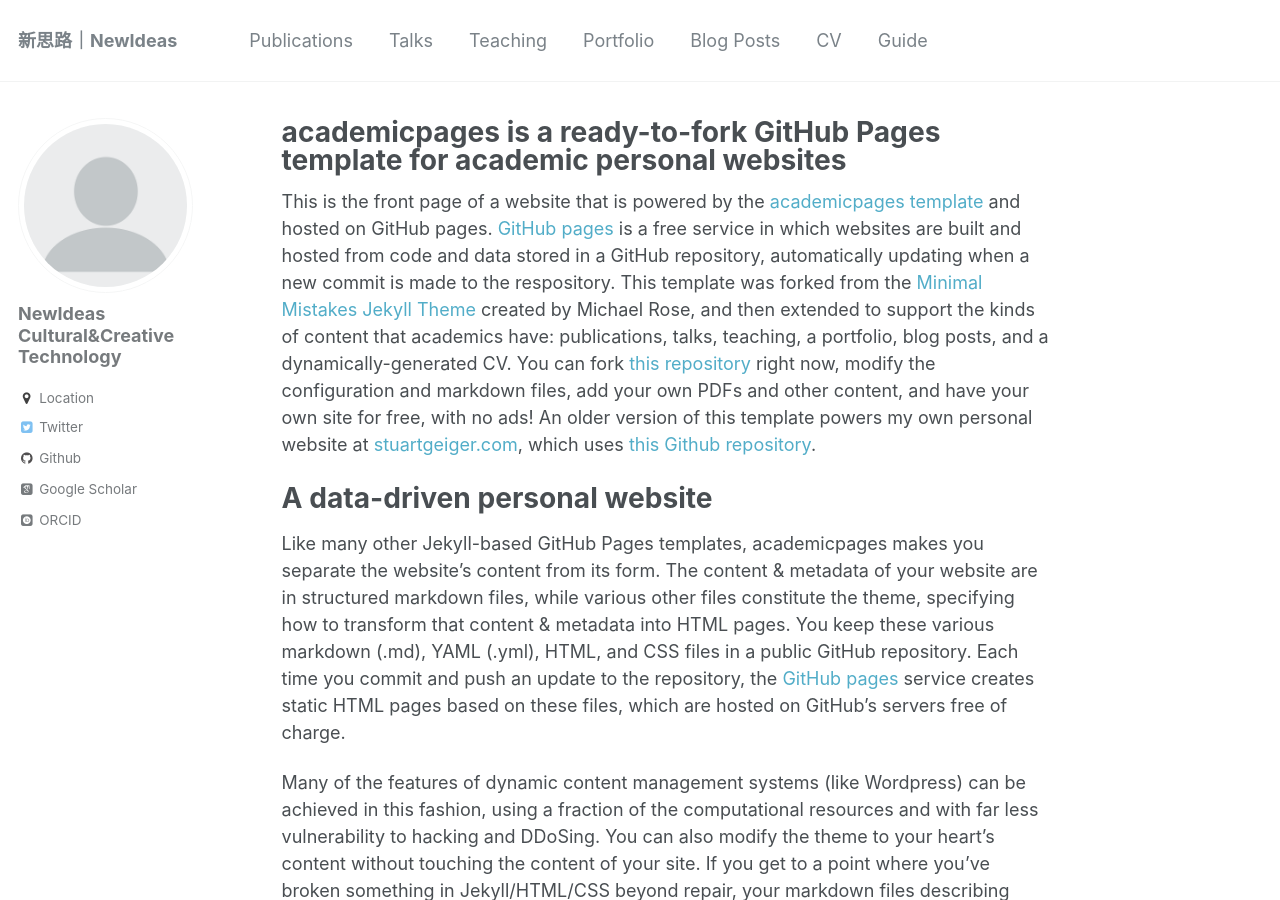
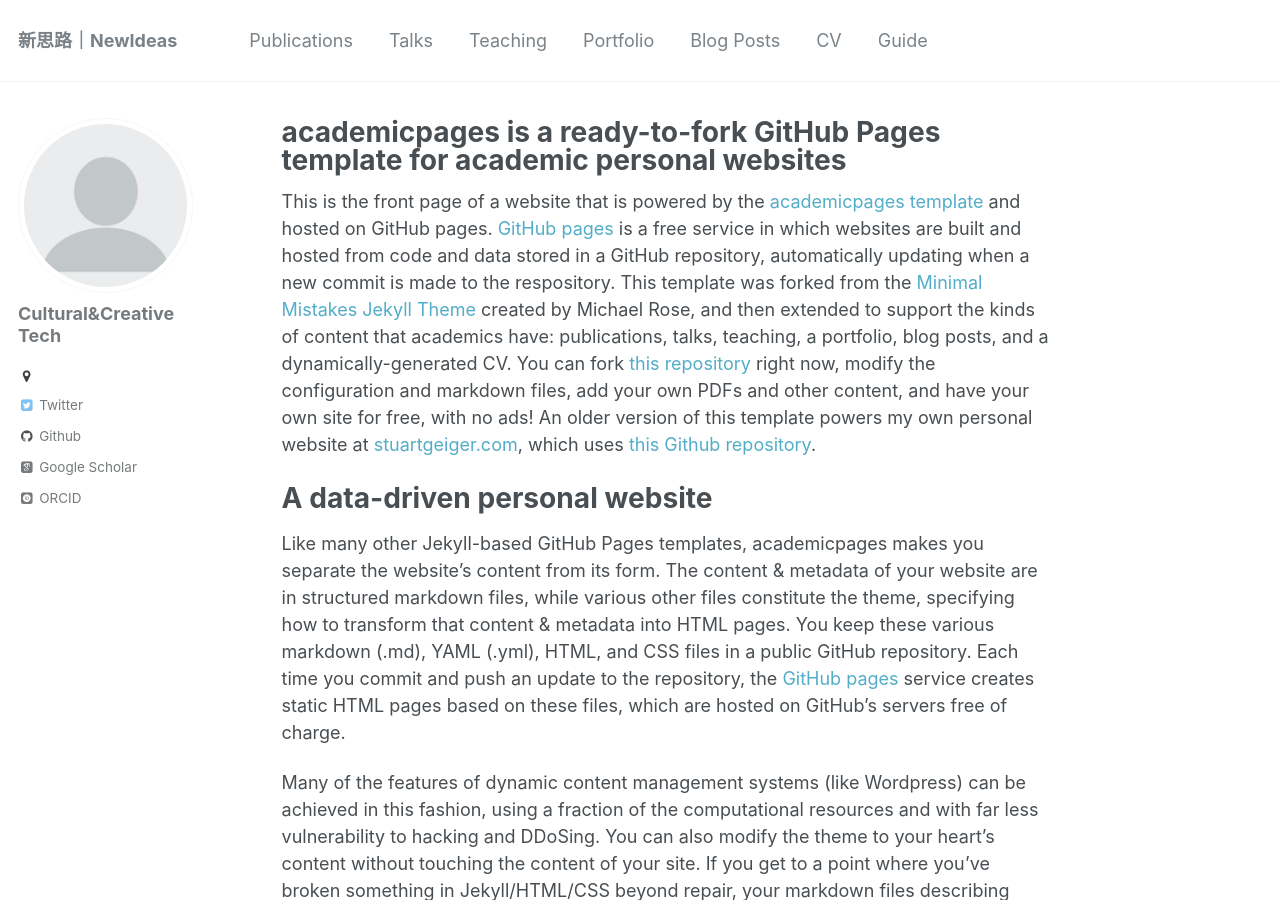
Before and after one commit to ikevin28/newideas8.github.io, a Jekyll site: the page built from _pages/about.md, in a window 1280 px wide and 900 px high. Built offline with Jekyll 4.4.1, drawn with Linux system fonts in a browser that asks for light colours; some web fonts are replaced.

Commit message:
Update _config.yml

```diff
--- a/_config.yml
+++ b/_config.yml
@@ -78,12 +78,12 @@ analytics:
 
 # Site Author
 author:
-  name             : "NewIdeas Cultural&Creative Technology"
+  name             : "Cultural&Creative Tech"
   avatar           : "profile.png"
   bio              : ""
-  location         : "Location"
+  location         : ""
   employer         :
-  googlescholar    : "http://yourfullgooglescholarurl.com"
+  googlescholar    : ""
   email            :
   uri              :
   bitbucket        :
@@ -92,7 +92,7 @@ author:
   flickr           :
   facebook         :
   foursquare       :
-  github           : "academicpages"
+  github           : ""
   google_plus      :
   keybase          :
   instagram        :
```
